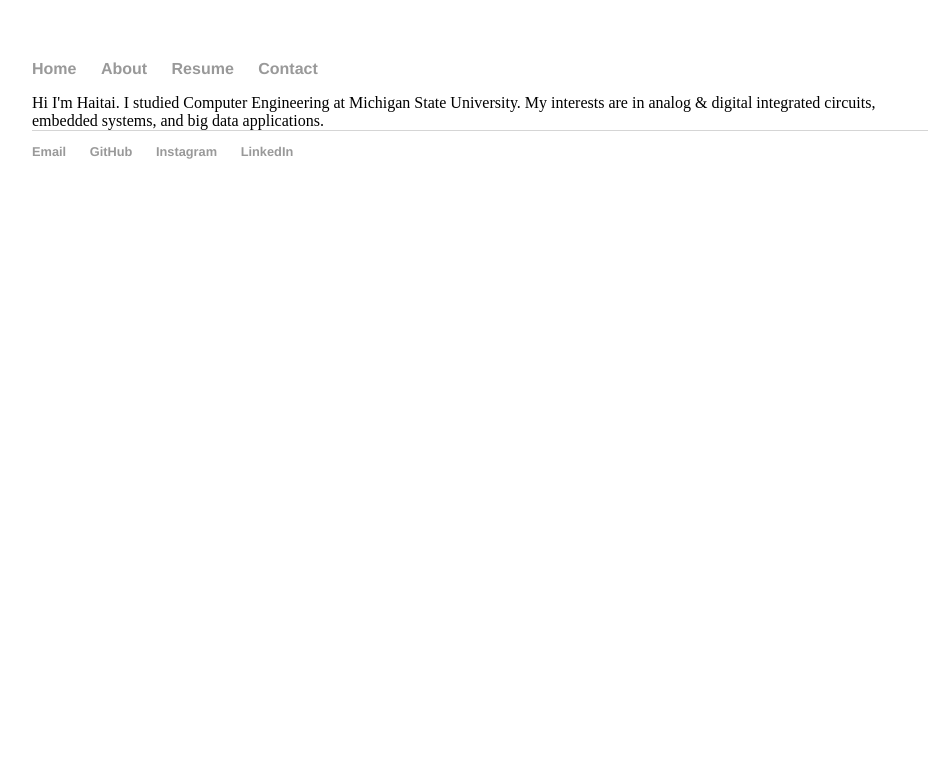
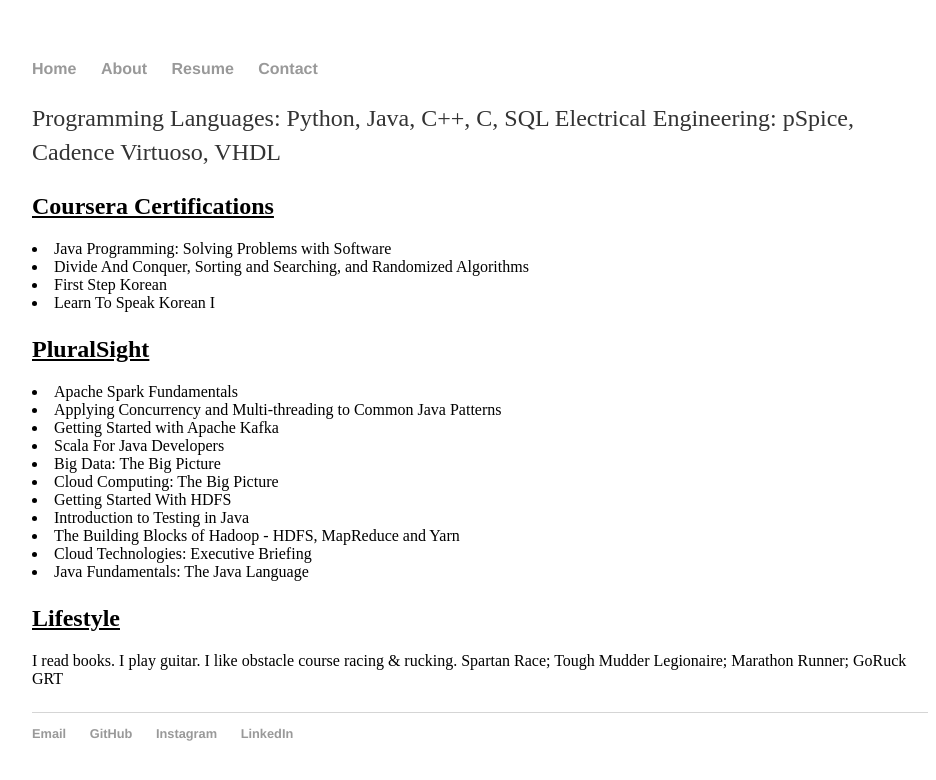
Before and after one commit to hkng248/hkng248.github.io, a Jekyll site: the page built from about/index.html, in a window 1280 px wide. Shown: the top 780 px of the page, without its empty margins (160-1096 px from the left). Built offline with Jekyll 4.4.1, drawn with Linux system fonts in a browser that asks for light colours; Markdown is read by kramdown in place of the engine named in the settings.

Commit message:
added details

```diff
--- a/about/index.html
+++ b/about/index.html
@@ -2,5 +2,39 @@
 layout: default
 title: Haitai's About
 ---
+<div class="blurb">
+	<p>Programming Languages: Python, Java, C++, C, SQL
+           Electrical Engineering: pSpice, Cadence Virtuoso, VHDL
+	</p>
 
-Hi I'm Haitai. I studied Computer Engineering at Michigan State University. My interests are in analog & digital integrated circuits, embedded systems, and big data applications.
+	<p><h2><u>Coursera Certifications</u></h2>
+	    <li>Java Programming: Solving Problems with Software</li>
+	    <li>Divide And Conquer, Sorting and Searching, and Randomized Algorithms</li>
+	    <li>First Step Korean</li>
+	    <li>Learn To Speak Korean I</li>
+	</p>
+
+	<p><h2><u>PluralSight</u></h2>
+	    <li>Apache Spark Fundamentals</li>
+	    <li>Applying Concurrency and Multi-threading to Common Java Patterns</li>
+	    <li>Getting Started with Apache Kafka</li>
+	    <li>Scala For Java Developers</li>
+	    <li>Big Data: The Big Picture</li>
+	    <li>Cloud Computing: The Big Picture</li>
+	    <li>Getting Started With HDFS</li>
+            <li>Introduction to Testing in Java</li>
+            <li>The Building Blocks of Hadoop - HDFS, MapReduce and Yarn</li>
+            <li>Cloud Technologies: Executive Briefing</li>
+            <li>Java Fundamentals: The Java Language</li>
+	</p>
+
+	<p></p>
+
+	<p><h2><u>Lifestyle</u></h2>
+		I read books.
+		I play guitar.
+		I like obstacle course racing & rucking.
+		Spartan Race; Tough Mudder Legionaire; Marathon Runner; GoRuck GRT
+	</p>
+
+</div><!-- /.blurb -->
--- a/index.html
+++ b/index.html
@@ -4,8 +4,8 @@
 ---
 <div class="blurb">
   <h1>Hi I'm Haitai.</h1>
-  <p>Education: Bachelors Of Science in Computer Engineering</p>
-  <p>Michigan State University Alumni 2017</p>
+  <p>Education: Bachelors Of Science in Computer Engineering.
+   Michigan State University Alumni 2017</p>
   <p></p>
   <p>My interests are in VLSI & mixed-signal integrated circuits, embedded systems, and
      big data applications.<a href="/about"> Read more about me here.</a></p>
```
